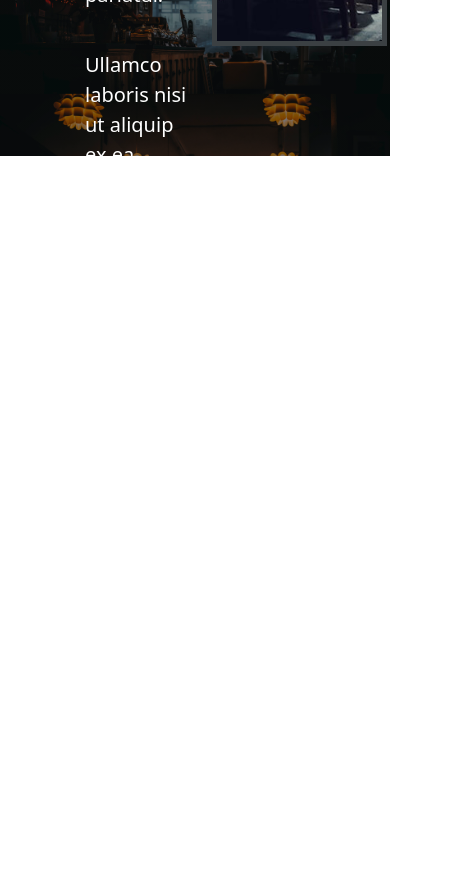
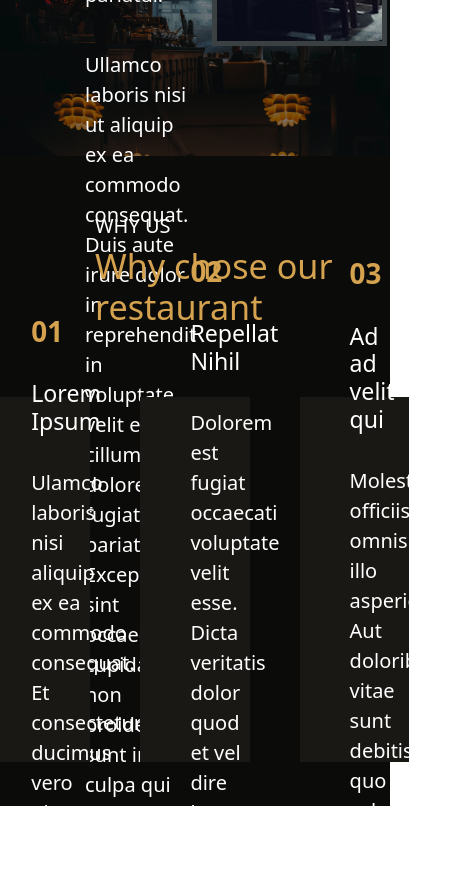
Before and after one commit to ArtusAbelard/ARTUS_CBIENBON, a website: page index.html in a window 390 px wide. Shown: the part 1894-2785 px from the top of the page, 454 px wide, since content can reach past the window. Drawn offline with nearby package versions, Linux system fonts and the light colour scheme.

Commit message:
sec 2 finish just need responsive and font

```diff
--- a/index.html
+++ b/index.html
@@ -125,7 +125,31 @@
         </div>
 
     </section>
+    <section id="section2" class="d-flex flex-column justify-content-center">
+      <h6 class="text-white ps-19 pt-15 fs-5">WHY US </h6>
+      <h2 class="text-orange ps-19 display-4">Why chose our restaurant</h2>
+      <div id="divsec3" class="w-100 h-75  d-flex align-items-center justify-content-center gap-10">
+        <div class="h-75 divwhyus d-flex flex-column justify-content-center ps-10">
+          <h2 class="text-orange fs-1 hoversec2"><b>01</b></h2><br>
+          <h3 class="text-white ">Lorem Ipsum</h3><br>
+          <p class="text-white fs-5 mthoversec2">Ulamco laboris nisi aliquip ex ea commodo <br>
+          consequat. Et consectetur ducimus vero placeat</p>
+        </div>
+        <div class="h-75 divwhyus d-flex flex-column justify-content-center ps-10">
+          <h2 class="text-orange fs-1  hoversec2"><b>02</b></h2><br>
+          <h3 class="text-white ">Repellat Nihil</h3><br>
+          <p class="text-white fs-5 mthoversec2">Dolorem est fugiat occaecati voluptate velit esse.<br>
+            Dicta veritatis dolor quod et vel dire leno para dest</p>
+        </div>
+        <div class="h-75 divwhyus d-flex flex-column justify-content-center ps-10">
+          <h2 class="text-orange fs-1  hoversec2"><b>03</b></h2><br>
+          <h3 class="text-white ">Ad ad velit qui</h3><br>
+          <p class="text-white fs-5 mthoversec2">Molestiae officiis omnis illo asperiores. Aut<br>
+            doloribus vitae sunt debitis quo vel nam quis</p>
+        </div>
+      </div>
 
+    </section>
 
 
     <script src="./node_modules/@popperjs/core/dist/umd/popper.js"></script>
--- a/src/sass/app.sass
+++ b/src/sass/app.sass
@@ -3,3 +3,4 @@
 @import ./modules/body
 @import ./modules/header
 @import ./modules/section1
+@import ./modules/section2
--- /dev/null
+++ b/src/sass/modules/section2.sass
@@ -0,0 +1,17 @@
+#section2
+    height: 650px
+    width: 100vw
+    background: #0B0B09
+
+.divwhyus
+    width: 28%
+    background: #1A1814
+
+.divwhyus:hover
+    background: #D5A24F
+
+.divwhyus:hover .hoversec2
+    color: white !important
+
+.divwhyus:hover .mthoversec2
+    padding-bottom: 40px
```
Also changed, not shown: public/css/style.css, 1 other file.
